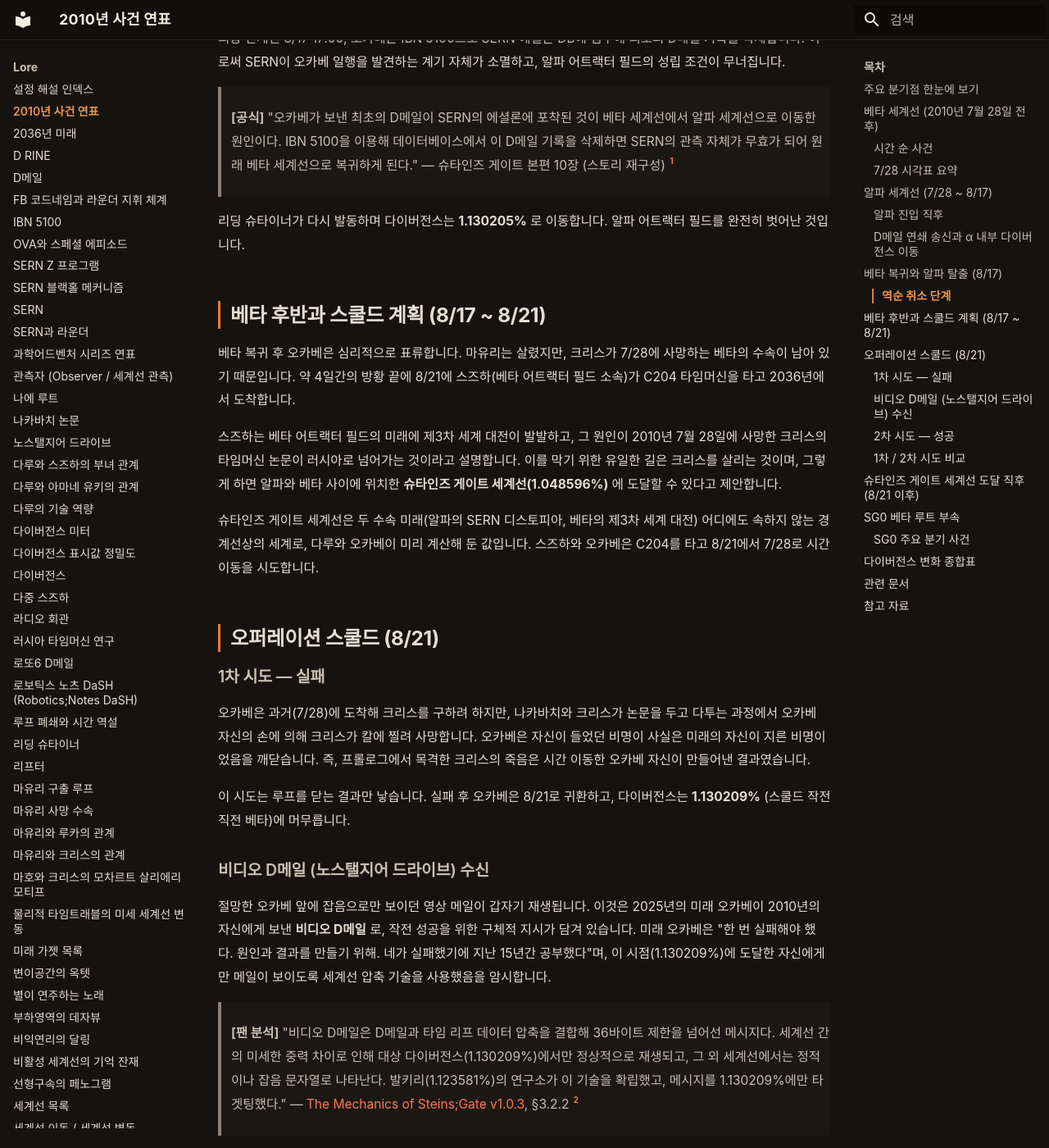
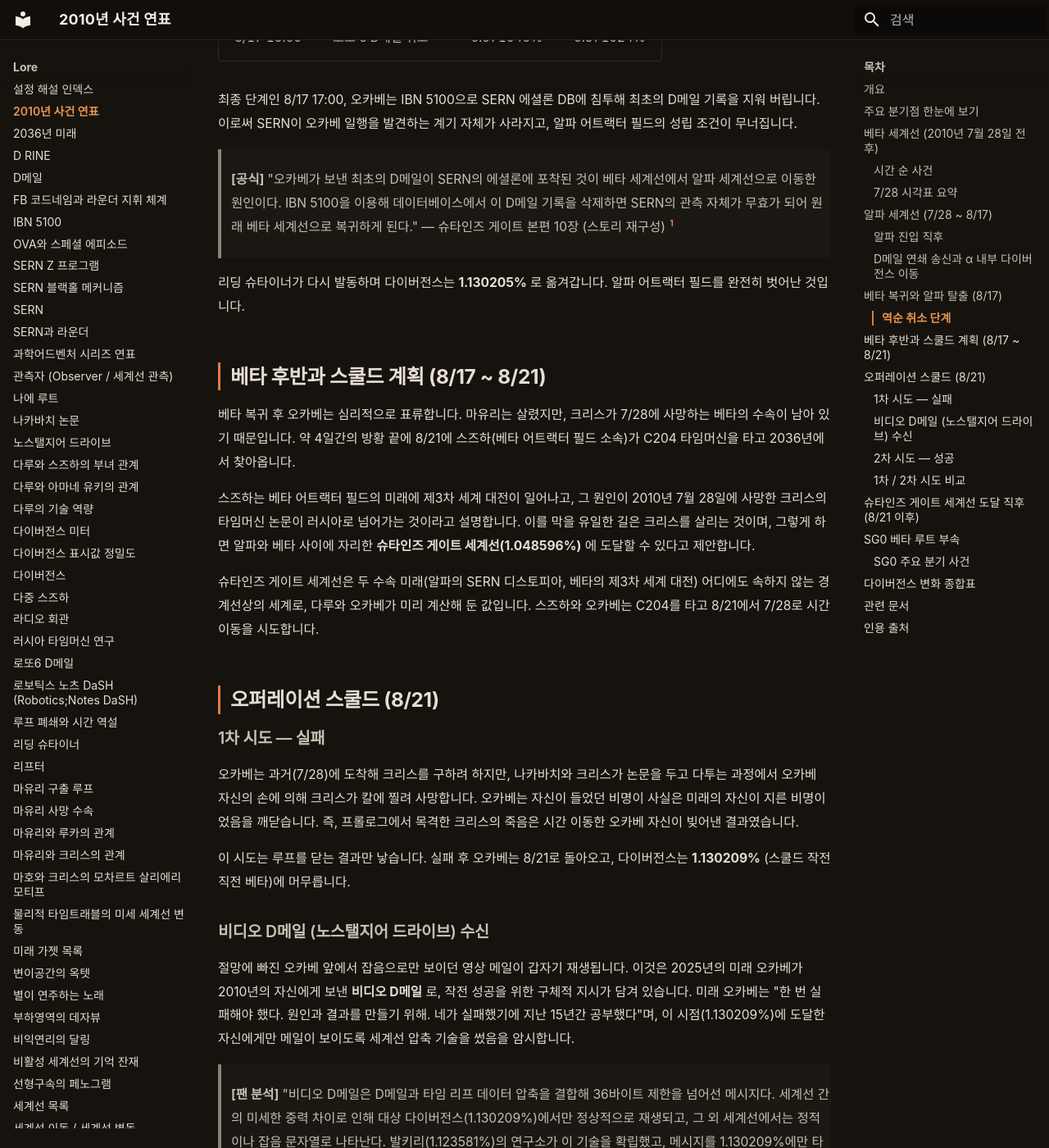
Before and after one commit to sgwiki/sgwiki.github.io, an MkDocs documentation site: the page built from wiki/lore/2010년-사건-연표.md, in a window 1280 px wide and 1400 px high, scrolled down 4200 px. Shown: the whole window at 82% size. Built offline with MkDocs 1.6.1 and Material for MkDocs 9.7.7, drawn with Linux system fonts in a browser that asks for light colours; some web fonts are replaced; some of the changed text lies outside the part shown.

Commit message:
chore(wiki): 2010년-사건-연표 정비 — ## 개요·## 인용 출처 섹션 표준화(감사 format 4,5,6 해결)·인용 블록 패턴(> **[공식]** / > **[팬 분석]**)·VOCAB 조사 오류 교정(오카베은→오카베는·오카베이→오카베가 등 31곳)·타임리프 합성어 통일·humanize(번역투·형식명사·기계적 리듬 26건)·fact_guard pass·sanitizer pass·linker pass

```diff
--- a/wiki/lore/2010년-사건-연표.md
+++ b/wiki/lore/2010년-사건-연표.md
@@ -9,9 +9,11 @@ description: "본 문서는 《Steins;Gate》 본편과 《Steins;Gate 0》의
 
 # 슈타인즈 게이트 2010년 사건 연표
 
-본 문서는 《Steins;Gate》 본편과 《Steins;Gate 0》의 무대가 되는 **2010년 7월 28일부터 8월 21일까지의 약 25일**을 중심으로, 어트랙터 필드 전환과 다이버전스 이동을 수반하는 주요 사건을 시간 순으로 정리합니다. 본편의 중심 구간(β → α → β → 슈타인즈 게이트)과 함께, 부속되는 SG0 베타 루트(2010년 말 ~ 2011년 초)의 주요 분기점도 함께 서술합니다.
+## 개요
 
-모든 시각은 아키하바라 현지 시간 기준이며, 세계선 변동률 수치는 공식 자료집과 세계선 설정 자료를 우선으로 표기했습니다. 타임머신에 의한 미세 변동(약 0.000001 ~ 0.000003%)은 공식 자료집에서 언급되는 오차 범위로, 표기가 생략된 경우도 있습니다.
+본 문서는 《Steins;Gate》 본편과 《Steins;Gate 0》의 무대가 되는 **2010년 7월 28일부터 8월 21일까지의 약 25일**을 중심으로, 어트랙터 필드 전환과 다이버전스 이동을 수반하는 주요 사건을 시간 순으로 정리합니다. 본편의 중심 구간(β → α → β → 슈타인즈 게이트)과 함께, 딸려오는 SG0 베타 루트(2010년 말 ~ 2011년 초)의 주요 분기점도 함께 다룹니다.
+
+모든 시각은 아키하바라 현지 시간 기준이며, 세계선 변동률 수치는 공식 자료집과 세계선 설정 자료를 우선으로 표기했습니다. 타임머신에 의한 미세 변동(약 0.000001 ~ 0.000003%)은 공식 자료집에서 언급되는 오차 범위로, 표기를 생략한 경우도 있습니다.
 
 ## 주요 분기점 한눈에 보기
 
@@ -28,17 +30,17 @@ description: "본 문서는 《Steins;Gate》 본편과 《Steins;Gate 0》의
 
 ## 베타 세계선 (2010년 7월 28일 전후)
 
-본편이 시작되는 세계선은 다이버전스 **1.130426%** 로, 베타 어트랙터 필드에 속합니다. 모든 사건의 발단은 7월 28일 정오를 전후한 약 40분 사이에 집중됩니다.
+본편이 시작되는 세계선은 다이버전스 **1.130426%** 로, 베타 어트랙터 필드에 속합니다. 모든 사건의 발단은 7월 28일 정오를 전후한 약 40분 사이에 몰려 있습니다.
 
 ### 시간 순 사건
 
-- **11:21** — 다루가 42인치 브라운관 TV와 전파 렌지를 조합해 완성한 "전화렌지(가칭)"에 신기능이 발견됩니다. 휴대전화에서 렌지로 발신된 전화가 과거로 전송되는 현상을 우연히 확인한 것이 사건의 출발점입니다.
-- **11:50** — 라디오 회관 옥상에 타임머신이 출현합니다. 이 타임머신은 베타 스즈하가 2036년에서 타고 온 C204로, 옥상에 충돌하면서 나카바치의 학회 회견 강행을 불가능하게 만듭니다.
-- **12:00** — 나카바치 회견이 시작됩니다. 같은 시각, 마유리가 금속 메탈우파를 라디오 회관에서 분실합니다.
-- **12:00 ~ 12:26** — 오카베은 회견장에서 마키세 크리스와 처음 대면합니다. 크리스가 오카베을 회견장 밖으로 이끌고, 약 15분간 대화가 이어집니다.
-- **12:26** — 회견이 종료됩니다. 오카베은 잡음이 섞인 영상 메일을 수신합니다.
-- **12:39** — 크리스가 칼에 찔려 사망합니다. 오카베은 비명을 듣고 쓰러진 크리스를 발견합니다. 약 10분 뒤의 일입니다.
-- **12:41** — 오카베은 다루의 휴대전화로 "마키세 크리스가 칼에 찔려 쓰러졌다"는 내용의 최초 D메일을 송신합니다. 이 D메일은 1주일 전의 다루 휴대전화에 도착하고, **리딩 슈타이너** 가 발동하여 오카베의 의식이 알파 세계선(0.571024%)으로 이동합니다.
+- **11:21** — 다루가 42인치 브라운관 TV와 전파 렌지를 조합해 완성한 "전화렌지(가칭)"에서 새 기능이 드러납니다. 휴대전화에서 렌지로 발신한 전화가 과거로 전송된다는 사실을 우연히 알게 된 것이 사건의 시작입니다.
+- **11:50** — 라디오 회관 옥상에 타임머신이 나타납니다. 베타 스즈하가 2036년에서 타고 온 C204로, 옥상에 충돌하면서 나카바치의 학회 회견을 강행할 수 없게 됩니다.
+- **12:00** — 나카바치 회견이 시작됩니다. 같은 시각, 마유리가 금속 메탈우파를 라디오 회관에서 잃어버립니다.
+- **12:00 ~ 12:26** — 오카베는 회견장에서 마키세 크리스와 처음 마주칩니다. 크리스가 오카베를 회견장 밖으로 이끌고, 약 15분간 대화를 나눕니다.
+- **12:26** — 회견이 끝납니다. 오카베는 잡음이 섞인 영상 메일을 받습니다.
+- **12:39** — 크리스가 칼에 찔려 사망합니다. 오카베는 비명을 듣고 쓰러진 크리스를 찾습니다. 약 10분 뒤의 일입니다.
+- **12:41** — 오카베는 다루의 휴대전화로 "마키세 크리스가 칼에 찔려 쓰러졌다"는 내용의 최초 D메일을 보냅니다. 이 D메일은 1주일 전의 다루 휴대전화에 도착하고, **리딩 슈타이너** 가 발동하여 오카베의 의식이 알파 세계선(0.571024%)으로 옮겨갑니다.
 
 ### 7/28 시각표 요약
 
@@ -53,19 +55,19 @@ description: "본 문서는 《Steins;Gate》 본편과 《Steins;Gate 0》의
 
 ## 알파 세계선 (7/28 ~ 8/17)
 
-알파 어트랙터 필드는 SERN이 오카베 일행의 D메일을 에셜론으로 포착한 뒤, 미래에 타임머신을 독점해 디스토피아를 건설하는 수속 미래를 가집니다. 마유리가 2025년에 사망하는 것이 알파의 핵심 수속점입니다.
+알파 어트랙터 필드는 SERN이 오카베 일행의 D메일을 에셜론으로 포착한 뒤, 미래에 타임머신을 독점해 디스토피아를 세우는 수속 미래를 품고 있습니다. 마유리가 2025년에 사망하는 것이 알파의 핵심 수속점입니다.
 
 ### 알파 진입 직후
 
-- **7/28 12:48 경** — 오카베이 라디오 회관 옥상에서 타임머신(스즈하의 기체)과 조우합니다. 나카바치 회견이 타임머신 추락으로 중지되면서 크리스가 살아남습니다.
-- **7/31** — 모에카가 신전(神田明神)에서 IBN 5100을 회수합니다.
-- **8/1** — 오카베이 IBN 5100을 입수합니다. 다루가 이 기기를 이용해 SERN의 에셜론 DB를 해킹하고, 최초의 D메일이 DB에 저장된 사실을 확인합니다.
-- **8/13** — 다루와 크리스가 타임 리프 머신을 완성합니다.
-- **8/13 밤** — 라운더(모에카, FB=텐노지 유고, M4 등)가 연구소를 습격하고 마유리가 사망합니다. 이후 오카베은 타임 리프를 반복하며 마유리를 살리기 위한 루프에 들어갑니다.
+- **7/28 12:48 경** — 오카베가 라디오 회관 옥상에서 타임머신(스즈하의 기체)과 마주칩니다. 나카바치 회견이 타임머신 추락으로 중단되면서 크리스가 살아남습니다.
+- **7/31** — 모에카가 신전(神田明神)에서 IBN 5100을 찾아옵니다.
+- **8/1** — 오카베가 IBN 5100을 손에 넣습니다. 다루가 이 기기로 SERN의 에셜론 DB를 해킹하고, 최초의 D메일이 DB에 저장돼 있다는 사실을 확인합니다.
+- **8/13** — 다루와 크리스가 타임리프 머신을 만들어냅니다.
+- **8/13 밤** — 라운더(모에카, FB=텐노지 유고, M4 등)가 연구소를 습격하고 마유리가 사망합니다. 이후 오카베는 타임리프를 되풀이하며 마유리를 살리기 위한 루프에 빠집니다.
 
 ### D메일 연쇄 송신과 α 내부 다이버전스 이동
 
-오카베은 마유리 사망을 피하기 위해 8월 3일부터 8월 10일까지 총 5건의 D메일을 송신하며 알파 어트랙터 필드 내부에서 다이버전스를 변동시킵니다.
+오카베는 마유리 사망을 피하려고 8월 3일부터 8월 10일까지 총 5건의 D메일을 보내며 알파 어트랙터 필드 내부에서 다이버전스를 움직입니다.
 
 | 날짜 | D메일 내용 | 출발 | 도착 |
 | --- | --- | --- | --- |
@@ -75,11 +77,11 @@ description: "본 문서는 《Steins;Gate》 본편과 《Steins;Gate 0》의
 | 8/6 18:00 | 페이리스 아버지 생존 | 0.456903% | 0.409420% |
 | 8/8 11:00 | 스즈하 미행 중지 지시 | 0.409420% | 0.337187% |
 
-이 구간에서 다이버전스는 계속 감소하지만, 마유리의 죽음이라는 수속 자체는 바뀌지 않습니다. 알파 어트랙터 필드 내부에서는 어떤 D메일을 보내도 마유리 사망이라는 수속점에서 벗어날 수 없다는 사실이 드러납니다.
+이 구간에서 다이버전스는 계속 감소하지만, 마유리의 죽음이라는 수속 자체는 바뀌지 않습니다. 알파 어트랙터 필드 내부에서는 어떤 D메일을 보내도 마유리 사망이라는 수속점에서 벗어날 수 없다는 점이 드러납니다.
 
 ## 베타 복귀와 알파 탈출 (8/17)
 
-오카베은 알파 어트랙터 필드 자체를 벗어나기로 결심하고 **오퍼레이션 베르단디** 를 개시합니다. 알파 내부 이동을 역순으로 취소하면서 마지막 단계로 첫 D메일 기록을 에셜론 DB에서 삭제하는 작전입니다.
+오카베는 알파 어트랙터 필드 자체를 벗어나기로 마음먹고 **오퍼레이션 베르단디** 를 개시합니다. 알파 내부 이동을 역순으로 취소하면서 마지막 단계로 첫 D메일 기록을 에셜론 DB에서 지우는 작전입니다.
 
 ### 역순 취소 단계
 
@@ -91,43 +93,43 @@ description: "본 문서는 《Steins;Gate》 본편과 《Steins;Gate 0》의
 | 8/17 13:00 | 모에카 D메일 취소 | 0.523307% | 0.571046% |
 | 8/17 15:00 | 로또 6 D메일 취소 | 0.571046% | 0.571024% |
 
-최종 단계인 8/17 17:00, 오카베은 IBN 5100으로 SERN 에셜론 DB에 침투해 최초의 D메일 기록을 삭제합니다. 이로써 SERN이 오카베 일행을 발견하는 계기 자체가 소멸하고, 알파 어트랙터 필드의 성립 조건이 무너집니다.
+최종 단계인 8/17 17:00, 오카베는 IBN 5100으로 SERN 에셜론 DB에 침투해 최초의 D메일 기록을 지워 버립니다. 이로써 SERN이 오카베 일행을 발견하는 계기 자체가 사라지고, 알파 어트랙터 필드의 성립 조건이 무너집니다.
 
 > **[공식]** "오카베가 보낸 최초의 D메일이 SERN의 에셜론에 포착된 것이 베타 세계선에서 알파 세계선으로 이동한 원인이다. IBN 5100을 이용해 데이터베이스에서 이 D메일 기록을 삭제하면 SERN의 관측 자체가 무효가 되어 원래 베타 세계선으로 복귀하게 된다." — 슈타인즈 게이트 본편 10장 (스토리 재구성) [^1]
 
-리딩 슈타이너가 다시 발동하며 다이버전스는 **1.130205%** 로 이동합니다. 알파 어트랙터 필드를 완전히 벗어난 것입니다.
+리딩 슈타이너가 다시 발동하며 다이버전스는 **1.130205%** 로 옮겨갑니다. 알파 어트랙터 필드를 완전히 벗어난 것입니다.
 
 ## 베타 후반과 스쿨드 계획 (8/17 ~ 8/21)
 
-베타 복귀 후 오카베은 심리적으로 표류합니다. 마유리는 살렸지만, 크리스가 7/28에 사망하는 베타의 수속이 남아 있기 때문입니다. 약 4일간의 방황 끝에 8/21에 스즈하(베타 어트랙터 필드 소속)가 C204 타임머신을 타고 2036년에서 도착합니다.
+베타 복귀 후 오카베는 심리적으로 표류합니다. 마유리는 살렸지만, 크리스가 7/28에 사망하는 베타의 수속이 남아 있기 때문입니다. 약 4일간의 방황 끝에 8/21에 스즈하(베타 어트랙터 필드 소속)가 C204 타임머신을 타고 2036년에서 찾아옵니다.
 
-스즈하는 베타 어트랙터 필드의 미래에 제3차 세계 대전이 발발하고, 그 원인이 2010년 7월 28일에 사망한 크리스의 타임머신 논문이 러시아로 넘어가는 것이라고 설명합니다. 이를 막기 위한 유일한 길은 크리스를 살리는 것이며, 그렇게 하면 알파와 베타 사이에 위치한 **슈타인즈 게이트 세계선(1.048596%)** 에 도달할 수 있다고 제안합니다.
+스즈하는 베타 어트랙터 필드의 미래에 제3차 세계 대전이 일어나고, 그 원인이 2010년 7월 28일에 사망한 크리스의 타임머신 논문이 러시아로 넘어가는 것이라고 설명합니다. 이를 막을 유일한 길은 크리스를 살리는 것이며, 그렇게 하면 알파와 베타 사이에 자리한 **슈타인즈 게이트 세계선(1.048596%)** 에 도달할 수 있다고 제안합니다.
 
-슈타인즈 게이트 세계선은 두 수속 미래(알파의 SERN 디스토피아, 베타의 제3차 세계 대전) 어디에도 속하지 않는 경계선상의 세계로, 다루와 오카베이 미리 계산해 둔 값입니다. 스즈하와 오카베은 C204를 타고 8/21에서 7/28로 시간 이동을 시도합니다.
+슈타인즈 게이트 세계선은 두 수속 미래(알파의 SERN 디스토피아, 베타의 제3차 세계 대전) 어디에도 속하지 않는 경계선상의 세계로, 다루와 오카베가 미리 계산해 둔 값입니다. 스즈하와 오카베는 C204를 타고 8/21에서 7/28로 시간 이동을 시도합니다.
 
 ## 오퍼레이션 스쿨드 (8/21)
 
 ### 1차 시도 — 실패
 
-오카베은 과거(7/28)에 도착해 크리스를 구하려 하지만, 나카바치와 크리스가 논문을 두고 다투는 과정에서 오카베 자신의 손에 의해 크리스가 칼에 찔려 사망합니다. 오카베은 자신이 들었던 비명이 사실은 미래의 자신이 지른 비명이었음을 깨닫습니다. 즉, 프롤로그에서 목격한 크리스의 죽음은 시간 이동한 오카베 자신이 만들어낸 결과였습니다.
+오카베는 과거(7/28)에 도착해 크리스를 구하려 하지만, 나카바치와 크리스가 논문을 두고 다투는 과정에서 오카베 자신의 손에 의해 크리스가 칼에 찔려 사망합니다. 오카베는 자신이 들었던 비명이 사실은 미래의 자신이 지른 비명이었음을 깨닫습니다. 즉, 프롤로그에서 목격한 크리스의 죽음은 시간 이동한 오카베 자신이 빚어낸 결과였습니다.
 
-이 시도는 루프를 닫는 결과만 낳습니다. 실패 후 오카베은 8/21로 귀환하고, 다이버전스는 **1.130209%** (스쿨드 작전 직전 베타)에 머무릅니다.
+이 시도는 루프를 닫는 결과만 낳습니다. 실패 후 오카베는 8/21로 돌아오고, 다이버전스는 **1.130209%** (스쿨드 작전 직전 베타)에 머무릅니다.
 
 ### 비디오 D메일 (노스탤지어 드라이브) 수신
 
-절망한 오카베 앞에 잡음으로만 보이던 영상 메일이 갑자기 재생됩니다. 이것은 2025년의 미래 오카베이 2010년의 자신에게 보낸 **비디오 D메일** 로, 작전 성공을 위한 구체적 지시가 담겨 있습니다. 미래 오카베은 "한 번 실패해야 했다. 원인과 결과를 만들기 위해. 네가 실패했기에 지난 15년간 공부했다"며, 이 시점(1.130209%)에 도달한 자신에게만 메일이 보이도록 세계선 압축 기술을 사용했음을 암시합니다.
+절망에 빠진 오카베 앞에서 잡음으로만 보이던 영상 메일이 갑자기 재생됩니다. 이것은 2025년의 미래 오카베가 2010년의 자신에게 보낸 **비디오 D메일** 로, 작전 성공을 위한 구체적 지시가 담겨 있습니다. 미래 오카베는 "한 번 실패해야 했다. 원인과 결과를 만들기 위해. 네가 실패했기에 지난 15년간 공부했다"며, 이 시점(1.130209%)에 도달한 자신에게만 메일이 보이도록 세계선 압축 기술을 썼음을 암시합니다.
 
 > **[팬 분석]** "비디오 D메일은 D메일과 타임 리프 데이터 압축을 결합해 36바이트 제한을 넘어선 메시지다. 세계선 간의 미세한 중력 차이로 인해 대상 다이버전스(1.130209%)에서만 정상적으로 재생되고, 그 외 세계선에서는 정적이나 잡음 문자열로 나타난다. 발키리(1.123581%)의 연구소가 이 기술을 확립했고, 메시지를 1.130209%에만 타겟팅했다." — [The Mechanics of Steins;Gate v1.0.3](../근거자료/비공식/mechanics-of-steins-gate/ch3.md), §3.2.2 [^2]
 
 ### 2차 시도 — 성공
 
-미래 오카베의 지시에 따라 오카베은 다음 작전을 실행합니다.
+미래 오카베의 지시에 따라 오카베는 다음 작전을 펼칩니다.
 
-1. **메탈우파 사전 확보** — 과거 마유리가 줍는 우파가 금속제가 되도록, 사전에 메탈우파를 라디오 회관 부근에 확보해 둡니다.
-2. **크리스의 죽음 위장** — 오카베이 자해를 통해 피 웅덩이를 만들고, 크리스를 그 위에 눕혀 과거의 오카베이 "크리스가 죽었다"고 착각하도록 현장을 연출합니다.
-3. **논문 소실** — 나카바치가 챙긴 논문 원고가 메탈우파와 함께 기내에 남아, 타임머신 이동 시기의 화재로 소실되도록 유도합니다.
+1. **메탈우파 사전 확보** — 과거 마유리가 줍는 우파가 금속제가 되도록, 미리 메탈우파를 라디오 회관 부근에 둡니다.
+2. **크리스의 죽음 위장** — 오카베가 자해를 통해 피 웅덩이를 만들고, 크리스를 그 위에 눕혀 과거의 오카베가 "크리스가 죽었다"고 착각하도록 현장을 꾸밉니다.
+3. **논문 소실** — 나카바치가 챙긴 논문 원고가 메탈우파와 함께 기내에 남아, 타임머신 이동 시기의 화재로 타 없어지도록 유도합니다.
 
-과거 오카베이 12:39에 목격하는 장면은 실제로는 크리스의 사망이 아니라 위장된 현장입니다. 최초 D메일의 내용은 변하지 않지만, 크리스는 살아남고 논문은 소실됩니다. 결과적으로 베타의 수속(크리스 사망 + 논문 러시아 반출)이 깨지고 다이버전스는 **1.048596%(슈타인즈 게이트)** 로 이동합니다.
+과거 오카베가 12:39에 목격하는 장면은 실제로는 크리스의 사망이 아니라 위장된 현장입니다. 최초 D메일의 내용은 변하지 않지만, 크리스는 살아남고 논문은 사라집니다. 결과적으로 베타의 수속(크리스 사망 + 논문 러시아 반출)이 깨지고 다이버전스는 **1.048596%(슈타인즈 게이트)** 로 옮겨갑니다.
 
 ### 1차 / 2차 시도 비교
 
@@ -139,20 +141,20 @@ description: "본 문서는 《Steins;Gate》 본편과 《Steins;Gate 0》의
 | 과거 오카베 목격 | 실제 시체 | 피웅덩이 위 위장 현장 |
 | 다이버전스 결과 | 1.130209% (루프 폐쇄) | 1.048596% (슈타인즈 게이트 도달) |
 
-스즈하는 C204가 이동 후 소멸(또는 시간의 틈으로 이탈)할 것임을 예고하며, 작전 직후 사라집니다. 오카베은 슈타인즈 게이트 세계선에 홀로 남겨집니다.
+스즈하는 C204가 이동 후 소멸(또는 시간의 틈으로 이탈)할 것임을 예고하고, 작전 직후 사라집니다. 오카베는 슈타인즈 게이트 세계선에 홀로 남겨집니다.
 
 ## 슈타인즈 게이트 세계선 도달 직후 (8/21 이후)
 
-슈타인즈 게이트에 도달한 직후, 오카베은 극도의 정신적 소모로 입원합니다. 약 한 달간의 입원 끝에 퇴원한 뒤, 9월 초에 다시 크리스와 재회합니다. 이 시점의 크리스는 7/28의 사건(위장된 사망 현장)을 기억하지 못하지만, 오카베과 아키하바라에서 다시 마주치게 됩니다.
+슈타인즈 게이트에 도달한 직후, 오카베는 극도의 정신적 소모로 입원합니다. 약 한 달간의 입원 끝에 퇴원한 뒤, 9월 초에 다시 크리스와 재회합니다. 이 시점의 크리스는 7/28의 사건(위장된 사망 현장)을 기억하지 못하지만, 오카베와 아키하바라에서 다시 마주치게 됩니다.
 
-이후 슈타인즈 게이트 세계선은 알파의 SERN 디스토피아도, 베타의 제3차 세계 대전도 일어나지 않는 평화로운 미래로 수속해 갑니다. 오카베이 "아무도 본 적 없는 미지의 세계선"이라고 불렀던 슈타인즈 게이트는 작중에서 가장 안정적인 평화의 경로로 묘사됩니다.
+이후 슈타인즈 게이트 세계선은 알파의 SERN 디스토피아도, 베타의 제3차 세계 대전도 일어나지 않는 평화로운 미래로 나아갑니다. 오카베가 "아무도 본 적 없는 미지의 세계선"이라고 부른 슈타인즈 게이트는 작중에서 가장 안정적인 평화의 경로로 그려집니다.
 
 ## SG0 베타 루트 부속
 
 !!! warning "Steins;Gate 0 스포일러"
     이하 단락은 《Steins;Gate 0》의 핵심 전개를 포함합니다.
 
-슈타인즈 게이트 진엔딩에 도달하기 위한 "전 단계 반복"이 Steins;Gate 0의 베타 루트입니다. 오카베이 8/21 1차 시도 실패 후 크리스를 포기하고 베타에 머무는 선택을 한 경우, 다음과 같은 분기가 형성됩니다.
+슈타인즈 게이트 진엔딩에 도달하기 위한 "전 단계 반복"이 Steins;Gate 0의 베타 루트입니다. 오카베가 8/21 1차 시도 실패 후 크리스를 포기하고 베타에 머무는 선택을 했다면, 다음과 같은 분기가 형성됩니다.
 
 ### SG0 주요 분기 사건
 
@@ -162,16 +164,16 @@ description: "본 문서는 《Steins;Gate》 본편과 《Steins;Gate 0》의
 | 2010/12 ~ 2011/1 | 1.055821% | 르세느-나에 방해 공작 / 카가리 기억 제거 분기 |
 | 2011/1/2 18:00 | 1.064750% → 1.081163% | 아마데우스 전화 무시 분기 |
 | 2011/1/15 20:00 | 1.053649% → 1.055821% | 카가리에서 크리스 기억 제거 선택 |
-| 2011/1/23 20:00 | 1.055821% → 1.123581% | 오카베이 자신에게 보낸 D메일 (발키리 선언) |
+| 2011/1/23 20:00 | 1.055821% → 1.123581% | 오카베가 자신에게 보낸 D메일 (발키리 선언) |
 | 8/21 (작중 회상) | 1.130205% | 오퍼레이션 아크라이트 — 마유리가 과거 오카베의 뺨을 때려 포기를 깨움 |
-| 2025 (회상) | 1.123581% | 미래 오카베이 스쿨드 비디오 D메일 녹화 및 송신 |
+| 2025 (회상) | 1.123581% | 미래 오카베가 스쿨드 비디오 D메일 녹화 및 송신 |
 | 2036 | 1.123581% | 다루가 C204 완성, 스즈하가 2010년으로 출발 |
 
-이 중 **1.123581%(발키리)** 세계선이 스쿨드 비디오 D메일을 전송한 출발점입니다. 즉, SG0에서 형성된 베타 반복의 경험이 쌓여 마지막 반복(본편)에서 비디오 D메일이 준비되고, 그것을 받은 본편 오카베이 2차 시도에 성공하는 구조입니다.
+이 중 **1.123581%(발키리)** 세계선이 스쿨드 비디오 D메일을 보낸 출발점입니다. 즉, SG0에서 형성된 베타 반복의 경험이 쌓여 마지막 반복(본편)에서 비디오 D메일이 준비되고, 그것을 받은 본편 오카베가 2차 시도에 성공하는 구조입니다.
 
 ## 다이버전스 변화 종합표
 
-본편 7/28 ~ 8/21 사이의 주요 세계선 이동을 한눈에 정리합니다. 매커니즘은 D메일 송신, D메일 취소, 에셜론 삭제, 물리적 시간 이동 네 가지로 분류됩니다.
+본편 7/28 ~ 8/21 사이의 주요 세계선 이동을 한눈에 정리합니다. 매커니즘은 D메일 송신, D메일 취소, 에셜론 삭제, 물리적 시간 이동 네 가지로 나눕니다.
 
 | 순번 | 출발 | 도착 | 매커니즘 | 트리거 사건 |
 | --- | --- | --- | --- | --- |
@@ -206,12 +208,15 @@ description: "본 문서는 《Steins;Gate》 본편과 《Steins;Gate 0》의
 - [IBN 5100](IBN-5100.md)
 - [라디오 회관 (Radio Kaikan)](라디오-회관.md)
 
-## 참고 자료
+## 인용 출처
 
-- **[공식]** 슈타인즈 게이트 본편 (Xbox 360 / PC / PS3 등) — 1장 ~ 11장 본편 스토리
-- **[공식]** 슈타인즈 게이트 0 본편 — 베타 분기 / 아마데우스 / 발키리 루트
-- **[공식]** [슈타게 공식 QA자료집](../근거자료/공식/qa-자료집.md) — Q29 (시간 이동 시 미세 변동 폭), A29 외
-- **[팬 분석]** [The Mechanics of Steins;Gate v1.0.3](../근거자료/비공식/mechanics-of-steins-gate/ch2.md) — §2.6.1 시리즈 연대기, §3.1.1 크리스 구출 첫 시도, §3.2.2 비디오 D메일 메커니즘
+> **[공식]** 슈타인즈 게이트 본편 (Xbox 360 / PC / PS3 등) — 1장 ~ 11장 본편 스토리
+
+> **[공식]** 슈타인즈 게이트 0 본편 — 베타 분기 / 아마데우스 / 발키리 루트
+
+> **[공식]** [슈타게 공식 QA자료집](../근거자료/공식/qa-자료집.md) — Q29 (시간 이동 시 미세 변동 폭), A29 외
+
+> **[팬 분석]** [The Mechanics of Steins;Gate v1.0.3](../근거자료/비공식/mechanics-of-steins-gate/ch2.md) — §2.6.1 시리즈 연대기, §3.1.1 크리스 구출 첫 시도, §3.2.2 비디오 D메일 메커니즘
 
 [^1]: [슈타게 공식 QA자료집](../근거자료/공식/qa-자료집.md) — Q29, A29 및 본편 10장 스토리 재구성. 최초 D메일이 에셜론에 포착된 것이 알파 이동의 원인이며, DB에서 기록을 삭제하면 SERN의 관측이 무효화되어 베타로 복귀한다는 요지.
 
```
